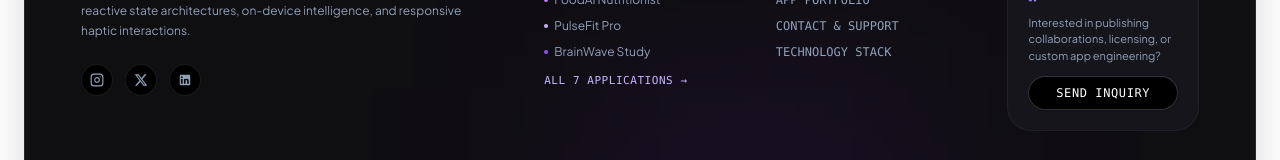
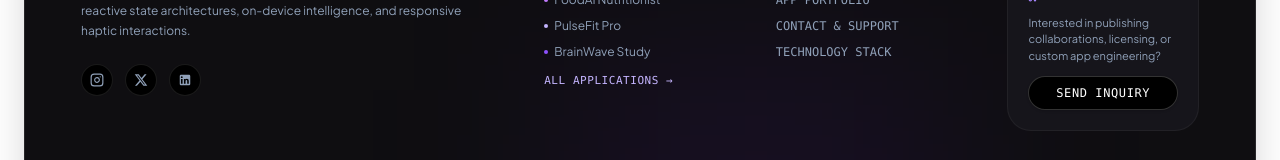
Before and after one commit to alihamzajj/verado, a React (Vite) app: page / in a window 1280 px wide. Shown: the part 4611-4771 px from the top of the page. Built offline with nearby package versions, Linux system fonts and the light colour scheme; no server answers; the database is empty.

Commit message:
fix: change 'All 7 Applications' to 'All Applications'

```diff
--- a/src/components/layout/Footer.tsx
+++ b/src/components/layout/Footer.tsx
@@ -86,7 +86,7 @@ export const Footer: React.FC = () => {
             </li>
             <li>
               <Link to="/projects" className="text-violet-300 hover:text-white font-mono text-[11px] uppercase tracking-wider pt-1 inline-block">
-                All 7 Applications →
+                All Applications →
               </Link>
             </li>
           </ul>
--- a/src/data/mockData.ts
+++ b/src/data/mockData.ts
@@ -628,7 +628,7 @@ export const Footer = () => {
             <li><Link to="/projects/shoecheck" className="hover:text-white">ShoeCheck AI</Link></li>
             <li><Link to="/projects/foodai" className="hover:text-white">FoodAI Nutritionist</Link></li>
             <li><Link to="/projects/pulsefit-tracker" className="hover:text-white">PulseFit Pro</Link></li>
-            <li><Link to="/projects" className="text-sky-400 hover:underline">View All 7 Apps →</Link></li>
+            <li><Link to="/projects" className="text-sky-400 hover:underline">View All Apps →</Link></li>
           </ul>
         </div>
 
```
